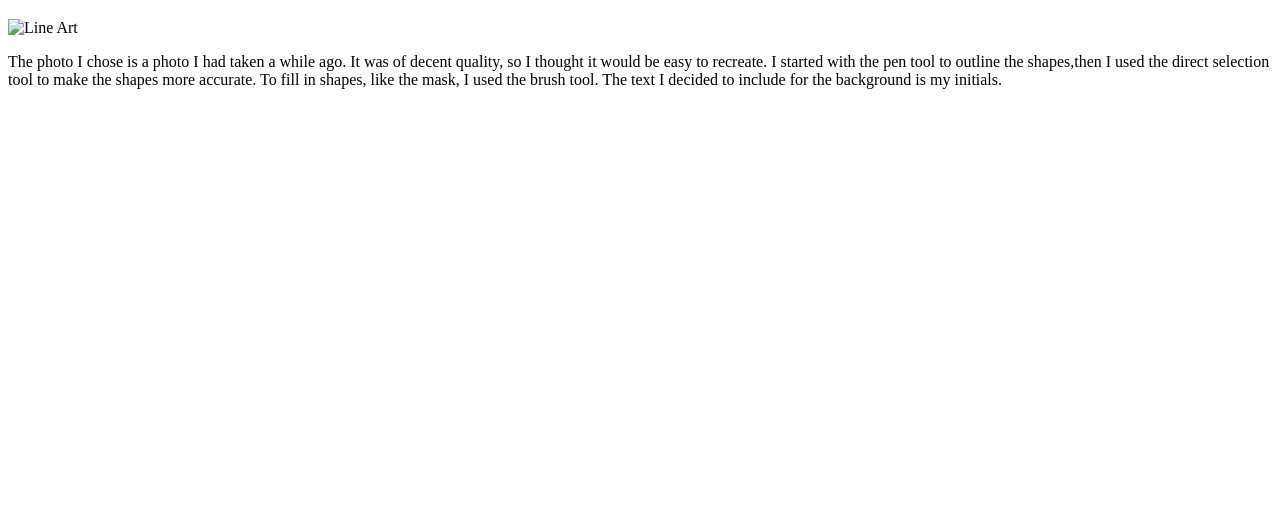
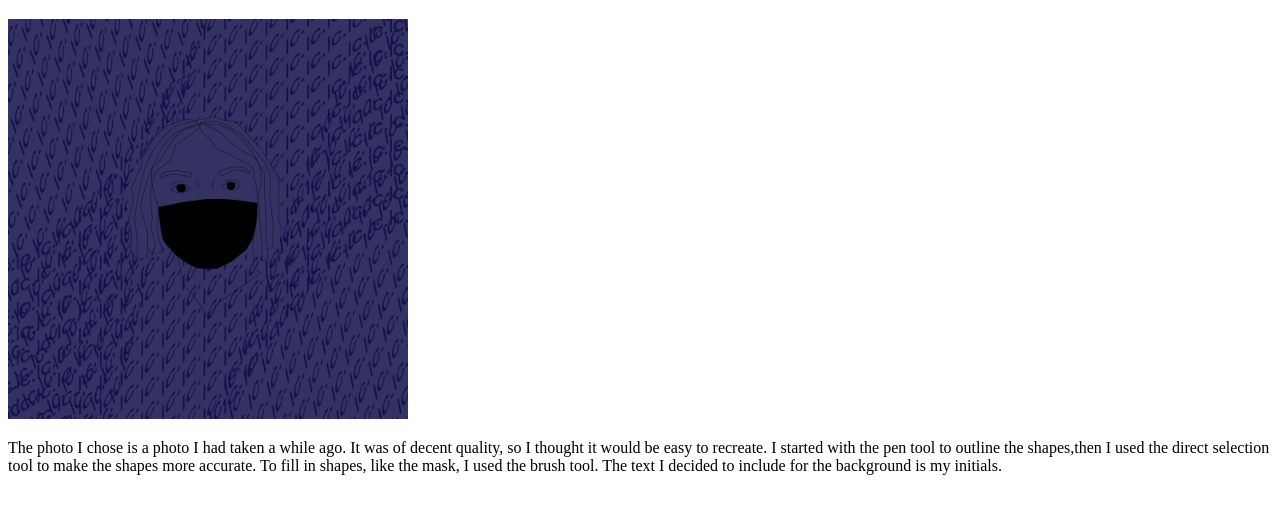
Before and after one commit to lidiancc/lidiancc.github.io, a plain HTML site: page VDPages/LineArt.html in a window 1280 px wide. Shown: the part 61-574 px from the top of the page. Drawn offline with Linux system fonts and the light colour scheme.

Commit message:
Update LineArt.html

```diff
--- a/VDPages/LineArt.html
+++ b/VDPages/LineArt.html
@@ -7,7 +7,7 @@
 
 <body>
 <h1>This is my Line Art Page Page</h1>
-  <img src= "LClineart.png" alt= "Line Art" width="400">
+  <img src= "LClineart.jpg" alt= "Line Art" width="400">
 <p> The photo I chose is a photo I had taken a while ago. It was of decent quality, so I thought it would be easy to recreate.
 I started with the pen tool to outline the shapes,then I used the direct selection tool to make the shapes more accurate.
 To fill in shapes, like the mask, I used the brush tool. The text I decided to include for the background is my initials.</p>
```
